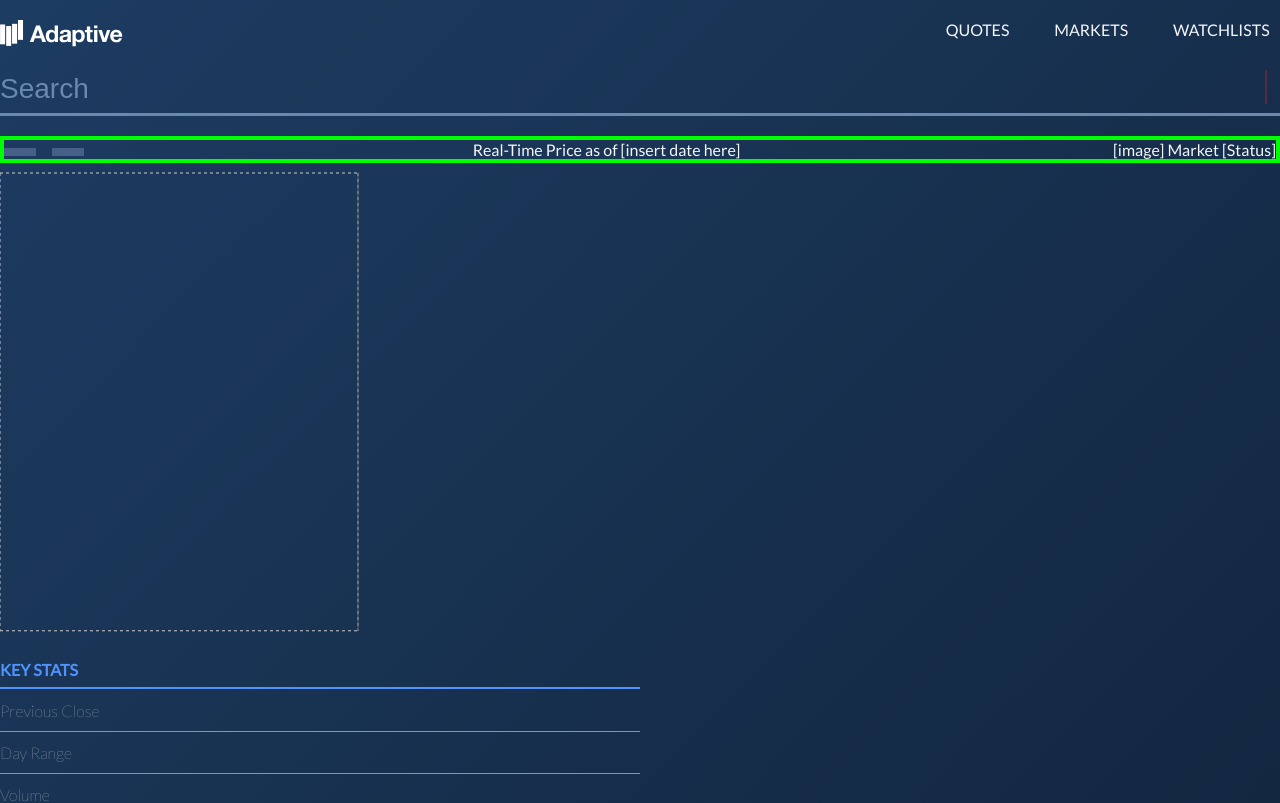
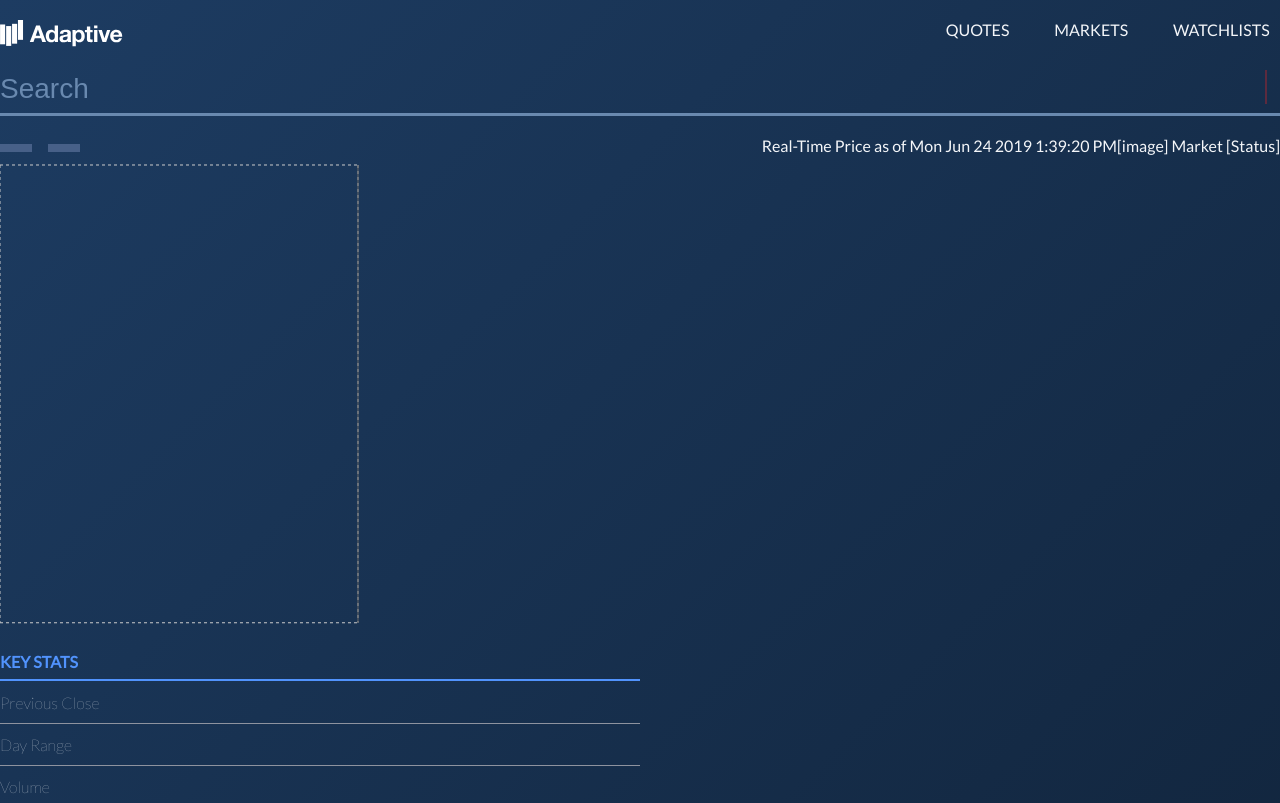
Before and after one commit to raf-garcia/StockTracker, a React (Create React App) app: page / in a window 1280 px wide. Shown: the top 803 px of the page. Built offline with nearby package versions, Linux system fonts and the light colour scheme.

Commit message:
add function for displaying current date on header

```diff
--- a/src/components/header/header.css
+++ b/src/components/header/header.css
@@ -75,7 +75,6 @@
 
 /*HEADER BOTTOM*/
 .header-bottom{
-    border:solid lime 4px;
     display: flex;
     justify-content: space-between;
 }
--- a/src/components/header/marketStatus.jsx
+++ b/src/components/header/marketStatus.jsx
@@ -1,11 +1,13 @@
 import React from 'react';
+import {getDate} from '../../util/currentDate';
 
 const MarketStatus = () => {
+
     return (
-        <>
-            <span>Real-Time Price as of [insert date here]</span>
+        <div>
+            <span>Real-Time Price as of {getDate()}</span>
             <span>[image] Market [Status]</span>
-        </>
+        </div>
     );
 }
 
--- /dev/null
+++ b/src/util/currentDate.js
@@ -0,0 +1,5 @@
+export const getDate = () => {
+    const currentDate = new Date();
+
+    return currentDate.toDateString()+' '+currentDate.toLocaleTimeString();
+}
```
